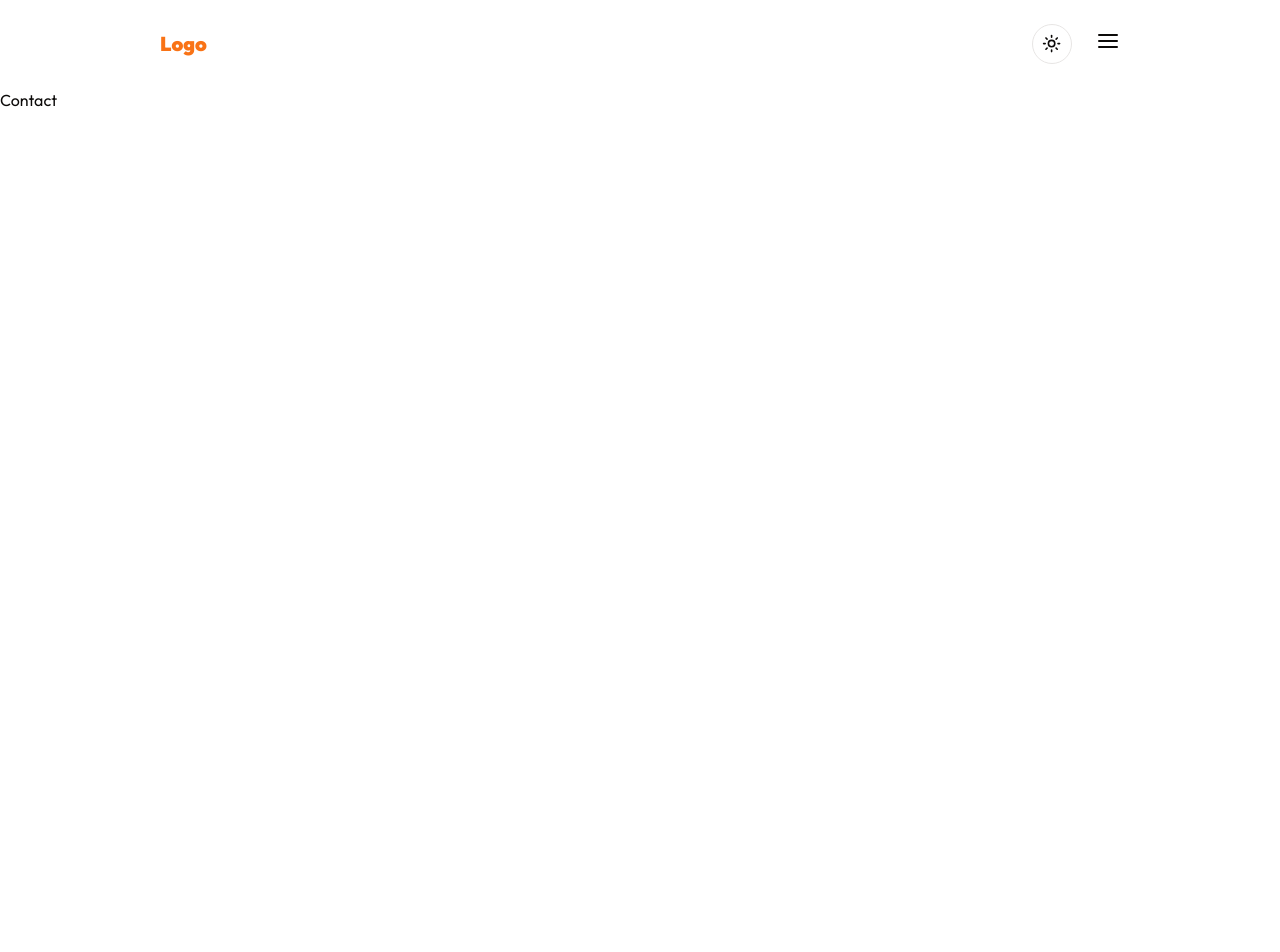
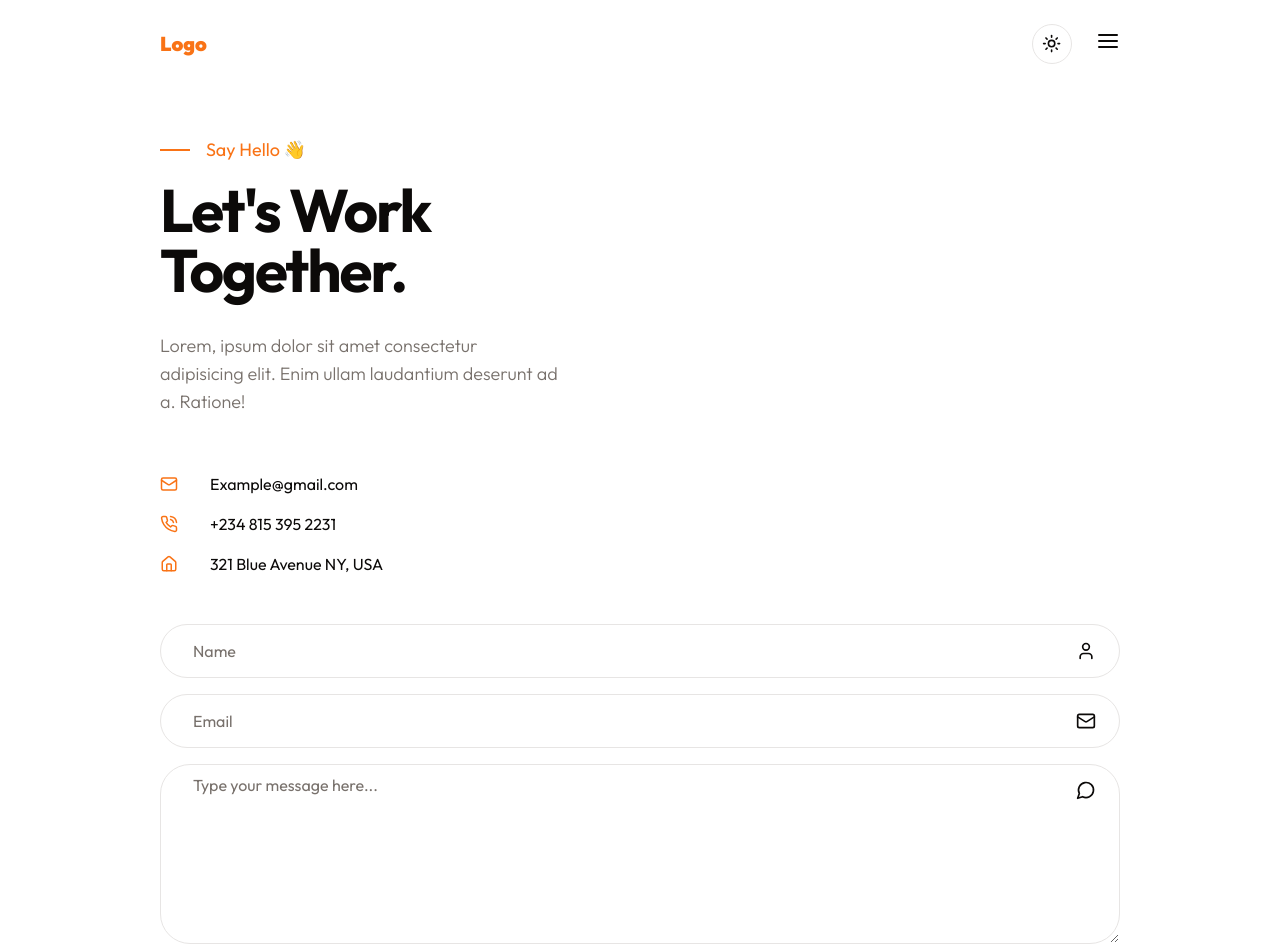
Before and after one commit to DevIsraelHub/portfolio-website, a Next.js app: page /contact in a window 1280 px wide. Shown: the top 952 px of the page. Built offline with nearby package versions, Linux system fonts and the light colour scheme.

Commit message:
Finished with the initial project design

```diff
--- a/src/app/contact/page.tsx
+++ b/src/app/contact/page.tsx
@@ -1,10 +1,9 @@
+import ContactPage from "@/modules/Contact/ContactPage"
 import React from 'react'
 
 const page = () => {
   return (
-    <div className="h-[200vh]">
-      Contact
-    </div>
+    <ContactPage />
   )
 }
 
--- a/src/app/projects/page.tsx
+++ b/src/app/projects/page.tsx
@@ -1,52 +1,11 @@
-"use client";
+import ProjectPage from "@/modules/Projects/ProjectPage"
+import React from 'react'
 
-import React, { useState } from 'react';
-import { projectData } from "@/constants";
-import { Tabs, TabsContent, TabsList, TabsTrigger } from "@/components/ui/tabs";
-import ProjectCard from "@/modules/Home/components/ProjectCard";
-
-const uniqueCategories = ["all projects", ...new Set(projectData.map((item) => item.category))];
 const page = () => {
-  const [categories, setCategories] = useState(uniqueCategories)
-  const [category, setCategory] = useState("all projects")
-
-  const filteredProjects = projectData.filter((project) => {
-    return category === "all projects" ? project : project.category === category;
-  })
-
   return (
-    <section className="min-h-screen pt-12">
-      <div className="container mx-auto">
-        <h2 className="section-title mb-8 xl:mb-16 text-center mx-auto">
-          My Projects
-        </h2>
-        <Tabs defaultValue={category} className="mb-24 xl:mb-48">
-          <TabsList className="w-full grid h-full md:grid-cols-3 lg:max-w-[640px] mb-12 mx-auto md:border dark:border-none">
-            {
-              categories.map((category, index) => (
-                <TabsTrigger
-                  onClick={() => setCategory(category)}
-                  key={index}
-                  value={category}
-                  className="capitalize w-[162px] md:w-auto"
-                >
-                  {category}
-                </TabsTrigger>
-              ))
-            }
-          </TabsList>
-          <div className="text-lg xl:mt-8 grid grid-cols-1 lg:grid-cols-2 xl:grid-cols-3 gap-4">
-            {
-              filteredProjects.map((project, index) => (
-                <TabsContent value={category} key={index}>
-                  <ProjectCard project={project} />
-                </TabsContent>
-              ))
-            }
-          </div>
-        </Tabs>
-      </div>
-    </section>
+    <>
+      <ProjectPage />
+    </>
   )
 }
 
--- a/src/components/ui/input.tsx
+++ b/src/components/ui/input.tsx
@@ -3,7 +3,7 @@
 import { cn } from "@/lib/utils"
 
 export interface InputProps
-  extends React.InputHTMLAttributes<HTMLInputElement> {}
+  extends React.InputHTMLAttributes<HTMLInputElement> { }
 
 const Input = React.forwardRef<HTMLInputElement, InputProps>(
   ({ className, type, ...props }, ref) => {
@@ -11,7 +11,7 @@
       <input
         type={type}
         className={cn(
-          "flex h-10 w-full rounded-md border border-input bg-background px-3 py-2 text-sm ring-offset-background file:border-0 file:bg-transparent file:text-sm file:font-medium placeholder:text-muted-foreground focus-visible:outline-none focus-visible:ring-2 focus-visible:ring-ring focus-visible:ring-offset-2 disabled:cursor-not-allowed disabled:opacity-50",
+          "flex h-[54px] w-full rounded-full border border-input bg-background px-8 py-2 text-base ring-offset-background file:border-0 file:bg-transparent file:text-sm file:font-medium placeholder:text-muted-foreground focus-visible:outline-none focus-visible:ring-2 focus-visible:ring-ring focus-visible:ring-offset-2 disabled:cursor-not-allowed disabled:opacity-50",
           className
         )}
         ref={ref}
--- a/src/components/ui/textarea.tsx
+++ b/src/components/ui/textarea.tsx
@@ -3,14 +3,14 @@
 import { cn } from "@/lib/utils"
 
 export interface TextareaProps
-  extends React.TextareaHTMLAttributes<HTMLTextAreaElement> {}
+  extends React.TextareaHTMLAttributes<HTMLTextAreaElement> { }
 
 const Textarea = React.forwardRef<HTMLTextAreaElement, TextareaProps>(
   ({ className, ...props }, ref) => {
     return (
       <textarea
         className={cn(
-          "flex min-h-[80px] w-full rounded-md border border-input bg-background px-3 py-2 text-sm ring-offset-background placeholder:text-muted-foreground focus-visible:outline-none focus-visible:ring-2 focus-visible:ring-ring focus-visible:ring-offset-2 disabled:cursor-not-allowed disabled:opacity-50",
+          "flex min-h-[180px] max-h-[200px] w-full rounded-[30px] border border-input bg-background px-8 py-2 text-base ring-offset-background placeholder:text-muted-foreground focus-visible:outline-none focus-visible:ring-2 focus-visible:ring-ring focus-visible:ring-offset-2 disabled:cursor-not-allowed disabled:opacity-50",
           className
         )}
         ref={ref}
--- /dev/null
+++ b/src/modules/Contact/ContactPage/index.tsx
@@ -0,0 +1,47 @@
+import { address, email, phoneNumber } from "@/constants"
+import { HomeIcon, MailIcon, PhoneCall } from "lucide-react"
+import React from 'react'
+import ContactForm from "../components/ContactForm"
+
+const ContactPage = () => {
+  return (
+    <section>
+      <div className="container mx-auto">
+        <div className="grid xl:grid-cols-2 pt-12 xl:h-[480px] mb-6 xl:mb-24">
+          <div className="flex flex-col justify-center">
+            <h3 className="flex items-center gap-x-4 text-primary text-lg mb-4">
+              <span className="w-[30px] h-[2px] bg-primary"></span>
+              Say Hello 👋
+            </h3>
+            <h1 className="h1 max-w-md mb-8">Let&apos;s Work Together.</h1>
+            <p className="subtitle max-w-[400px]">
+              Lorem, ipsum dolor sit amet consectetur adipisicing elit. Enim ullam laudantium deserunt ad a. Ratione!
+            </p>
+          </div>
+
+          <div className="hidden xl:flex w-full bg-contact_light dark:bg-contact_dark bg-contain bg-top bg-no-repeat">
+          </div>
+        </div>
+        <div className="grid xl:grid-cols-2 mb-24 xl:mb-32">
+          <div className="flex flex-col gap-y-4 xl:gap-y-12 mb-12 xl:mb-24 text-base xl:text-lg">
+            <div className="flex items-center gap-x-8">
+              <MailIcon size={18} className="text-primary" />
+              <p>{email}</p>
+            </div>
+            <div className="flex items-center gap-x-8">
+              <PhoneCall size={18} className="text-primary" />
+              <p>{phoneNumber}</p>
+            </div>
+            <div className="flex items-center gap-x-8">
+              <HomeIcon size={18} className="text-primary" />
+              <p>{address}</p>
+            </div>
+          </div>
+          <ContactForm />
+        </div>
+      </div>
+    </section>
+  )
+}
+
+export default ContactPage
--- /dev/null
+++ b/src/modules/Contact/components/ContactForm.tsx
@@ -0,0 +1,30 @@
+import { Button } from "@/components/ui/button"
+import { Input } from "@/components/ui/input"
+import { Textarea } from "@/components/ui/textarea"
+import { ArrowRightIcon, MailIcon, MessageCircleIcon, User } from "lucide-react"
+import React from 'react'
+
+const ContactForm = () => {
+  return (
+    <form className="flex flex-col gap-y-4">
+      <div className="relative flex items-center">
+        <Input type="name" id="name" placeholder="Name" />
+        <User className="absolute right-6" size={20} />
+      </div>
+      <div className="relative flex items-center">
+        <Input type="email" id="email" placeholder="Email" />
+        <MailIcon className="absolute right-6" size={20} />
+      </div>
+      <div className="relative flex items-center">
+        <Textarea id="message" placeholder="Type your message here..." />
+        <MessageCircleIcon className="absolute top-4 right-6" size={20} />
+      </div>
+      <Button type="button" className="flex items-center gap-x-2 group max-w-[166px]">
+        Let&apos;s Talk
+        <ArrowRightIcon size={20} className="group-hover:translate-x-2 transition-transform" />
+      </Button>
+    </form>
+  )
+}
+
+export default ContactForm
--- /dev/null
+++ b/src/modules/Projects/ProjectPage/index.tsx
@@ -0,0 +1,53 @@
+"use client";
+
+import React, { useState } from 'react';
+import { projectData } from "@/constants";
+import { Tabs, TabsContent, TabsList, TabsTrigger } from "@/components/ui/tabs";
+import ProjectCard from "@/modules/Home/components/ProjectCard";
+
+const uniqueCategories = ["all projects", ...new Set(projectData.map((item) => item.category))];
+const ProjectPage = () => {
+  const [categories, setCategories] = useState(uniqueCategories)
+  const [category, setCategory] = useState("all projects")
+
+  const filteredProjects = projectData.filter((project) => {
+    return category === "all projects" ? project : project.category === category;
+  })
+
+  return (
+    <section className="min-h-screen pt-12">
+      <div className="container mx-auto">
+        <h2 className="section-title mb-8 xl:mb-16 text-center mx-auto">
+          My Projects
+        </h2>
+        <Tabs defaultValue={category} className="mb-24 xl:mb-48">
+          <TabsList className="w-full grid h-full md:grid-cols-3 lg:max-w-[640px] mb-12 mx-auto md:border dark:border-none">
+            {
+              categories.map((category, index) => (
+                <TabsTrigger
+                  onClick={() => setCategory(category)}
+                  key={index}
+                  value={category}
+                  className="capitalize w-[162px] md:w-auto"
+                >
+                  {category}
+                </TabsTrigger>
+              ))
+            }
+          </TabsList>
+          <div className="text-lg xl:mt-8 grid grid-cols-1 lg:grid-cols-2 xl:grid-cols-3 gap-4">
+            {
+              filteredProjects.map((project, index) => (
+                <TabsContent value={category} key={index}>
+                  <ProjectCard project={project} />
+                </TabsContent>
+              ))
+            }
+          </div>
+        </Tabs>
+      </div>
+    </section>
+  )
+}
+
+export default ProjectPage
--- a/tailwind.config.ts
+++ b/tailwind.config.ts
@@ -89,6 +89,8 @@
         dots_dark: "url(/dots-dark.svg)",
         work_bg_light: "url(/work/project-bg-light.png)",
         work_bg_dark: "url(/work/project-bg-dark.png)",
+        contact_light: "url(/contact/illustration-light.svg)",
+        contact_dark: "url(/contact/illustration-dark.svg)",
       }
     },
   },
```
Also changed, not shown: src/modules/Projects/Project/index.tsx (deleted).
